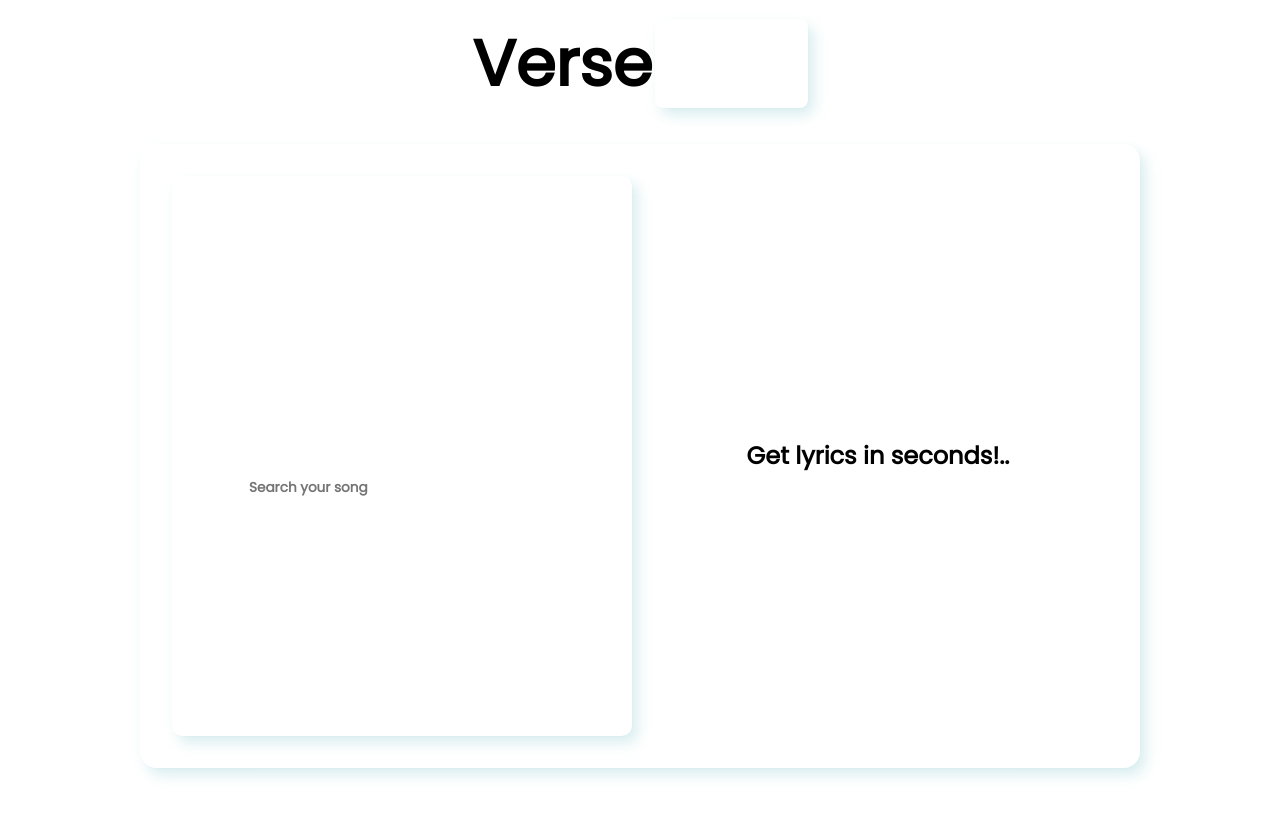
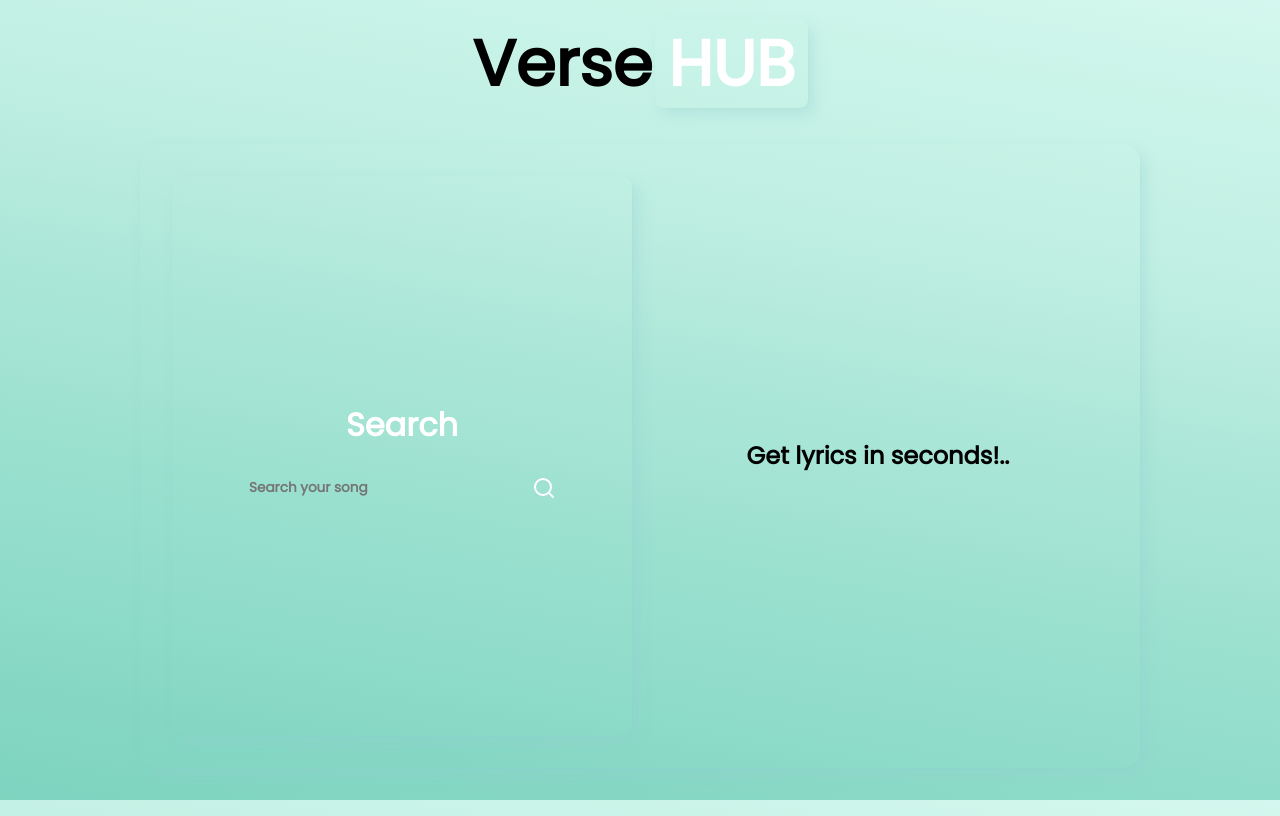
Before and after one commit to sinchandasgupta/versehub, a Next.js app: page / in a window 1280 px wide. Built offline with nearby package versions, Linux system fonts and the light colour scheme.

Commit message:
Styles: Color gradients

```diff
--- a/src/components/Layout/Layout.module.css
+++ b/src/components/Layout/Layout.module.css
@@ -29,7 +29,7 @@
   max-width: 1000px;
   margin: 1rem;
   box-shadow: var(--shadow-elevation-medium);
-  border: 2px solid var(--mint6);
+  border: 2px solid var(--mint7);
   position: relative;
   z-index: 1;
 }
--- a/src/styles/globals.css
+++ b/src/styles/globals.css
@@ -109,5 +109,17 @@ html {
 }
 
 body {
-  background-color: var(--mint4);
+  background-image: linear-gradient(
+    10deg,
+    hsl(166deg 50% 66%) 0%,
+    hsl(166deg 51% 69%) 14%,
+    hsl(166deg 52% 72%) 25%,
+    hsl(165deg 53% 74%) 35%,
+    hsl(165deg 54% 77%) 45%,
+    hsl(165deg 55% 79%) 54%,
+    hsl(164deg 57% 82%) 63%,
+    hsl(164deg 60% 85%) 73%,
+    hsl(164deg 64% 87%) 85%,
+    hsl(164deg 70% 90%) 100%
+  );
 }
```
Also changed, not shown: src/components/Lyrics/Lyrics.module.css (+17 -1 lines), 1 other file (tests, documents, lock files or other folders).
